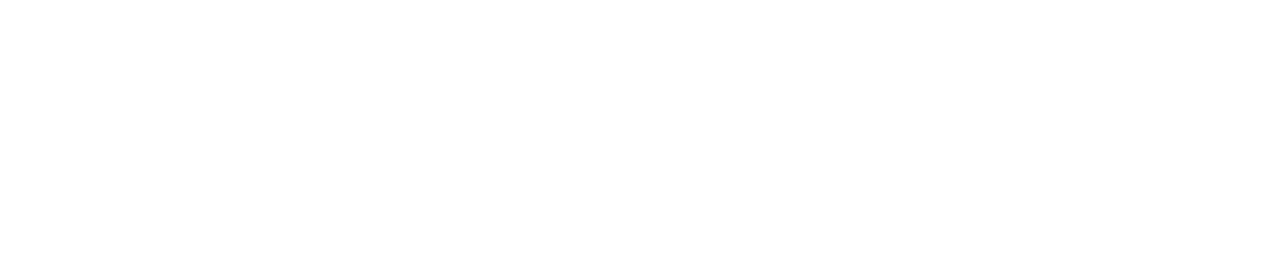
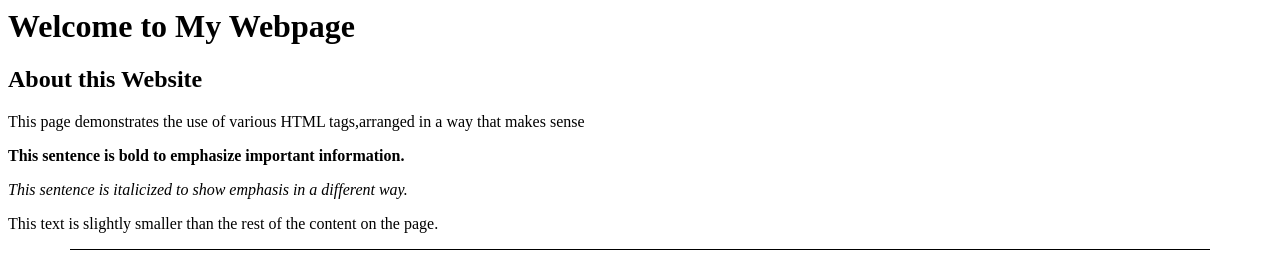
Before and after one commit to ErvinParutev/Ervin, a plain HTML site: page index.html in a window 1280 px wide. Drawn offline with Linux system fonts and the light colour scheme.

Commit message:
index.html

```diff
--- a/index.html
+++ b/index.html
@@ -1,5 +1,11 @@
 <DOCTYPE html>
 <html>
-  <title>Welcome to My Webpage<title>
-    <head>
-    <body>
+  <head>
+  <h1>Welcome to My Webpage<h1>
+
+  <h2>About this Website</h2>
+<p>This page demonstrates the use of various HTML tags,arranged in a way that makes sense</p>
+<p><strong>This sentence is bold to emphasize important information.</strong></p>
+<p><em>This sentence is italicized to show emphasis in a different way.</em></p>
+<p class="small-text">This text is slightly smaller than the rest of the content on the page.</p>
+<hr size="1" width="90%" color="black">
```
